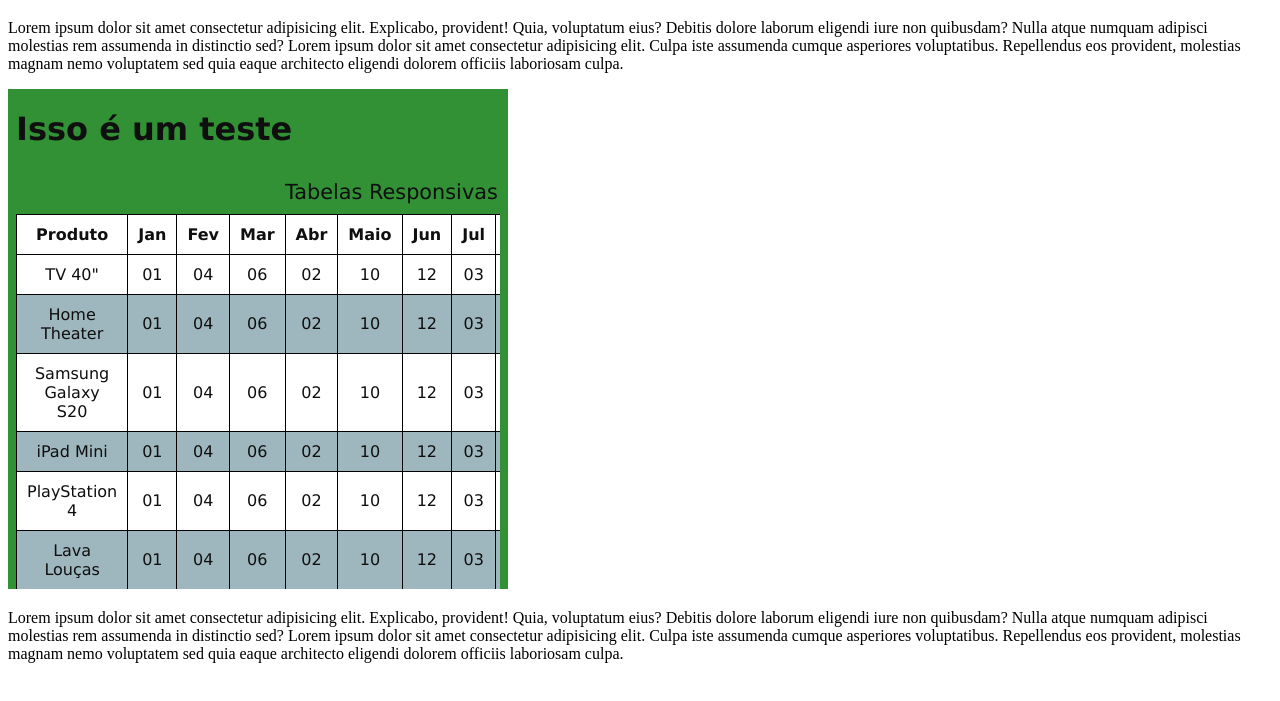
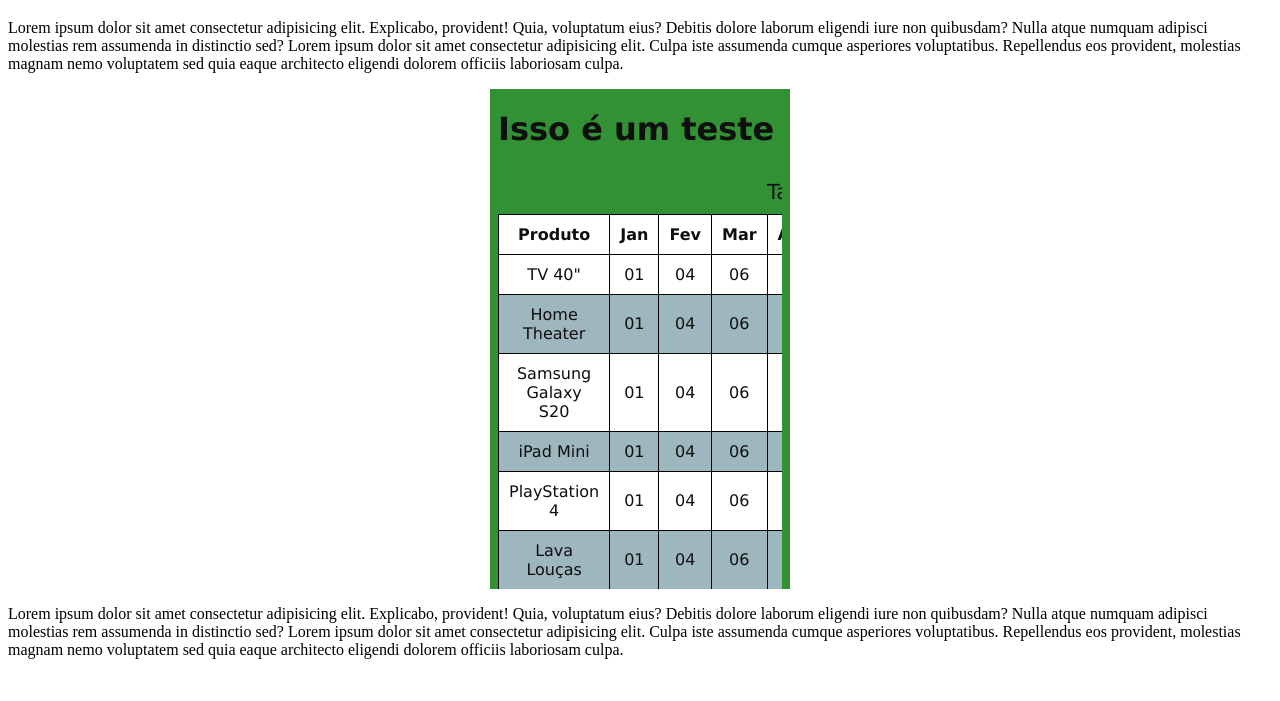
Before and after one commit to nataliapalombo/html-css, a plain HTML site: page exercicios/ex024/iframe002.html in a window 1280 px wide. Shown: the part 61-762 px from the top of the page. Drawn offline with Linux system fonts and the light colour scheme.

Commit message:
atualizacao

```diff
--- a/exercicios/ex024/iframe002.html
+++ b/exercicios/ex024/iframe002.html
@@ -6,6 +6,15 @@
     <meta name="viewport" content="width=device-width, initial-scale=1.0">
     <title>Document</title>
 </head>
+<style>
+    iframe {
+        width: 300px;
+        display: block;
+        margin: auto;
+    }
+
+
+</style>
 <body>
     <h1>Teste cim iframe</h1>
 
@@ -13,7 +22,9 @@
         Lorem ipsum dolor sit amet consectetur adipisicing elit. Explicabo, provident! Quia, voluptatum eius? Debitis dolore laborum eligendi iure non quibusdam? Nulla atque numquam adipisci molestias rem assumenda in distinctio sed? Lorem ipsum dolor sit amet consectetur adipisicing elit. Culpa iste assumenda cumque asperiores voluptatibus. Repellendus eos provident, molestias magnam nemo voluptatem sed quia eaque architecto eligendi dolorem officiis laboriosam culpa.
     </p>
 
-    <iframe src="pagina001.html" frameborder="0" height="500" width="500"></iframe>
+    <iframe src="paginas-extras/pagina001.html" frameborder="0" height="500" width="500">
+        <p>Infelizmente seu navegador não é compatível com isso!</p>
+    </iframe>
 
     <p>
         Lorem ipsum dolor sit amet consectetur adipisicing elit. Explicabo, provident! Quia, voluptatum eius? Debitis dolore laborum eligendi iure non quibusdam? Nulla atque numquam adipisci molestias rem assumenda in distinctio sed? Lorem ipsum dolor sit amet consectetur adipisicing elit. Culpa iste assumenda cumque asperiores voluptatibus. Repellendus eos provident, molestias magnam nemo voluptatem sed quia eaque architecto eligendi dolorem officiis laboriosam culpa.
```
Also changed, not shown: exercicios/ex024/paginas-extras/pagina001.html (renamed from exercicios/ex024/pagina001.html), 1 other file.
